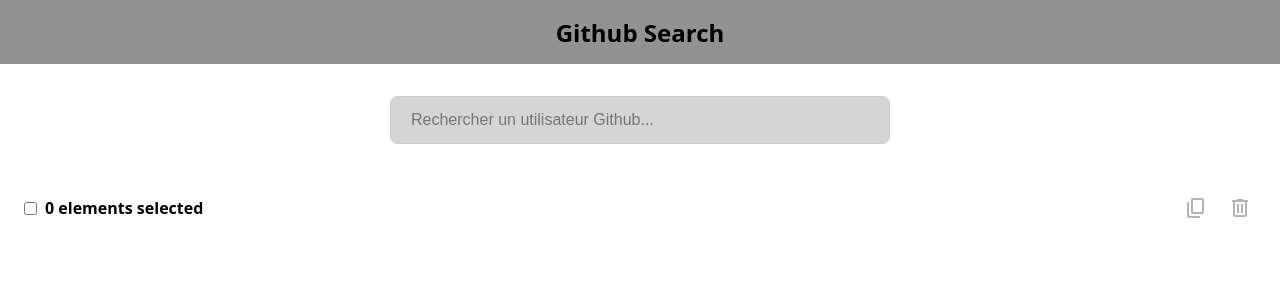
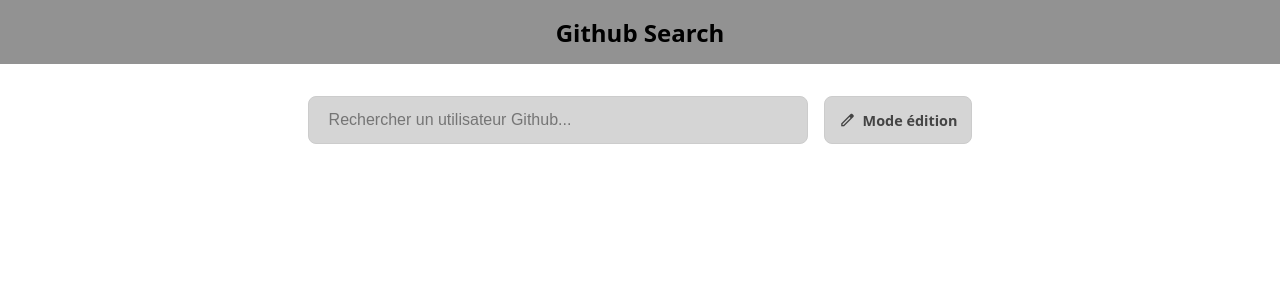
Before and after one commit to Scearamux/github-user-search-intermediaire-senior, a React (Vite) app: page / in a window 1280 px wide. Shown: the top 300 px of the page. Built offline with nearby package versions, Linux system fonts and the light colour scheme.

Commit message:
bonus: add edit mode toggle

```diff
--- a/src/App.css
+++ b/src/App.css
@@ -24,3 +24,11 @@
   flex-direction: column;
   min-height: 0;
 }
+
+.app-toolbar {
+  display: flex;
+  align-items: center;
+  justify-content: center;
+  gap: 16px;
+  padding: 32px 24px;
+}
--- a/src/App.tsx
+++ b/src/App.tsx
@@ -2,12 +2,14 @@
 import { useGithubUsers } from "./hooks/useGithubUsers";
 import { useSelection } from "./hooks/useSelection";
 import SearchBar from "./components/SearchBar";
+import EditModeToggle from "./components/EditModeToggle";
 import SelectionBar from "./components/SelectionBar";
 import UserGrid from "./components/UserGrid";
 import "./App.css";
 
 function App() {
   const [query, setQuery] = useState<string>("");
+  const [isEditMode, setIsEditMode] = useState<boolean>(false);
 
   const { users, setUsers, isLoading, error } = useGithubUsers(query);
   const {
@@ -20,6 +22,11 @@
 
   const handleChange = (event: React.ChangeEvent<HTMLInputElement>) => {
     setQuery(event.target.value);
+  };
+
+  const toggleEditMode = () => {
+    setIsEditMode((prevIsEditMode) => !prevIsEditMode);
+    setSelectedIds(new Set());
   };
 
   const duplicateSelected = () => {
@@ -54,7 +61,10 @@
       </header>
 
       <main className="app-main">
+        <div className="app-toolbar">
           <SearchBar value={query} onChange={handleChange} />
+          <EditModeToggle isEditMode={isEditMode} onToggle={toggleEditMode} />
+        </div>
 
         {isLoading && <p>Chargement...</p>}
         {error && <p role="alert">{error}</p>}
@@ -62,6 +72,7 @@
           <p>Aucun résultat trouvé.</p>
         )}
 
+        {isEditMode && (
           <SelectionBar
             selectedCount={selectedIds.size}
             areAllSelected={areAllSelected}
@@ -69,10 +80,12 @@
             onDuplicate={duplicateSelected}
             onDelete={deleteSelected}
           />
+        )}
 
         <UserGrid
           users={users}
           selectedIds={selectedIds}
+          isEditMode={isEditMode}
           onToggleSelect={toggleSelect}
         />
       </main>
--- /dev/null
+++ b/src/components/EditModeToggle.css
@@ -0,0 +1,34 @@
+.edit-mode-toggle {
+  display: flex;
+  align-items: center;
+  gap: 6px;
+  flex-shrink: 0;
+  height: 48px;
+  padding: 8px 14px;
+  font-size: 0.9rem;
+  font-weight: bold;
+  font-family: inherit;
+  color: #444;
+  background: #d5d5d5;
+  border: 1px solid #ccc;
+  border-radius: 8px;
+  cursor: pointer;
+}
+
+.edit-mode-toggle:hover {
+  background: #c8c8c8;
+}
+
+.edit-mode-toggle[aria-pressed="true"] {
+  background: #4a9eff;
+  border-color: #4a9eff;
+  color: white;
+}
+
+.edit-mode-toggle[aria-pressed="true"]:hover {
+  background: #3a8ceb;
+}
+
+.edit-mode-toggle .material-symbols-outlined {
+  font-size: 18px;
+}
--- /dev/null
+++ b/src/components/EditModeToggle.tsx
@@ -0,0 +1,22 @@
+import "./EditModeToggle.css";
+
+interface EditModeToggleProps {
+  isEditMode: boolean;
+  onToggle: () => void;
+}
+
+function EditModeToggle({ isEditMode, onToggle }: EditModeToggleProps) {
+  return (
+    <button
+      type="button"
+      className="edit-mode-toggle"
+      onClick={onToggle}
+      aria-pressed={isEditMode}
+    >
+      <span className="material-symbols-outlined">edit</span>
+      Mode édition
+    </button>
+  );
+}
+
+export default EditModeToggle;
--- a/src/components/SearchBar.css
+++ b/src/components/SearchBar.css
@@ -1,12 +1,10 @@
 .search-bar {
-  display: flex;
-  justify-content: center;
-  padding: 32px 24px;
+  width: 100%;
+  max-width: 500px;
 }
 
 .search-bar input {
   width: 100%;
-  max-width: 500px;
   padding: 14px 20px;
   font-size: 1rem;
   border: 1px solid #ccc;
--- a/src/components/UserCard.tsx
+++ b/src/components/UserCard.tsx
@@ -4,12 +4,19 @@
 interface UserCardProps {
   user: GithubUser;
   isSelected: boolean;
+  isEditMode: boolean;
   onToggleSelect: (id: number) => void;
 }
 
-function UserCard({ user, isSelected, onToggleSelect }: UserCardProps) {
+function UserCard({
+  user,
+  isSelected,
+  isEditMode,
+  onToggleSelect,
+}: UserCardProps) {
   return (
     <div className="user-card">
+      {isEditMode && (
         <input
           type="checkbox"
           checked={isSelected}
@@ -17,6 +24,7 @@
           aria-label={`Sélectionner ${user.login}`}
           className="user-card__checkbox"
         />
+      )}
       <img
         src={user.avatar_url}
         alt={`Avatar de ${user.login}`}
--- a/src/components/UserGrid.tsx
+++ b/src/components/UserGrid.tsx
@@ -5,10 +5,16 @@
 interface UserGridProps {
   users: GithubUser[];
   selectedIds: Set<number>;
+  isEditMode: boolean;
   onToggleSelect: (id: number) => void;
 }
 
-function UserGrid({ users, selectedIds, onToggleSelect }: UserGridProps) {
+function UserGrid({
+  users,
+  selectedIds,
+  isEditMode,
+  onToggleSelect,
+}: UserGridProps) {
   return (
     <div className="user-grid-container">
       <div className="user-grid">
@@ -17,6 +23,7 @@
             key={user.id}
             user={user}
             isSelected={selectedIds.has(user.id)}
+            isEditMode={isEditMode}
             onToggleSelect={onToggleSelect}
           />
         ))}
```
Lines whose indentation alone changed are shown as unchanged.
